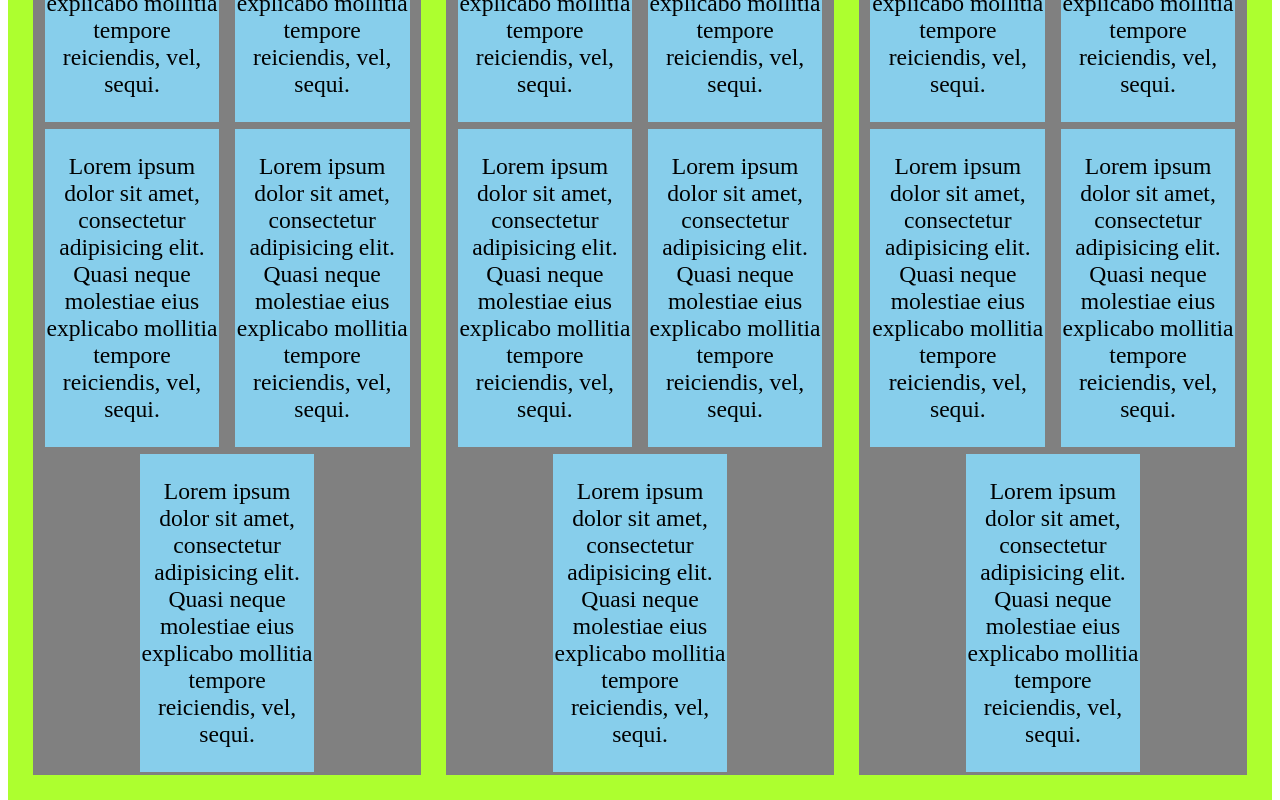
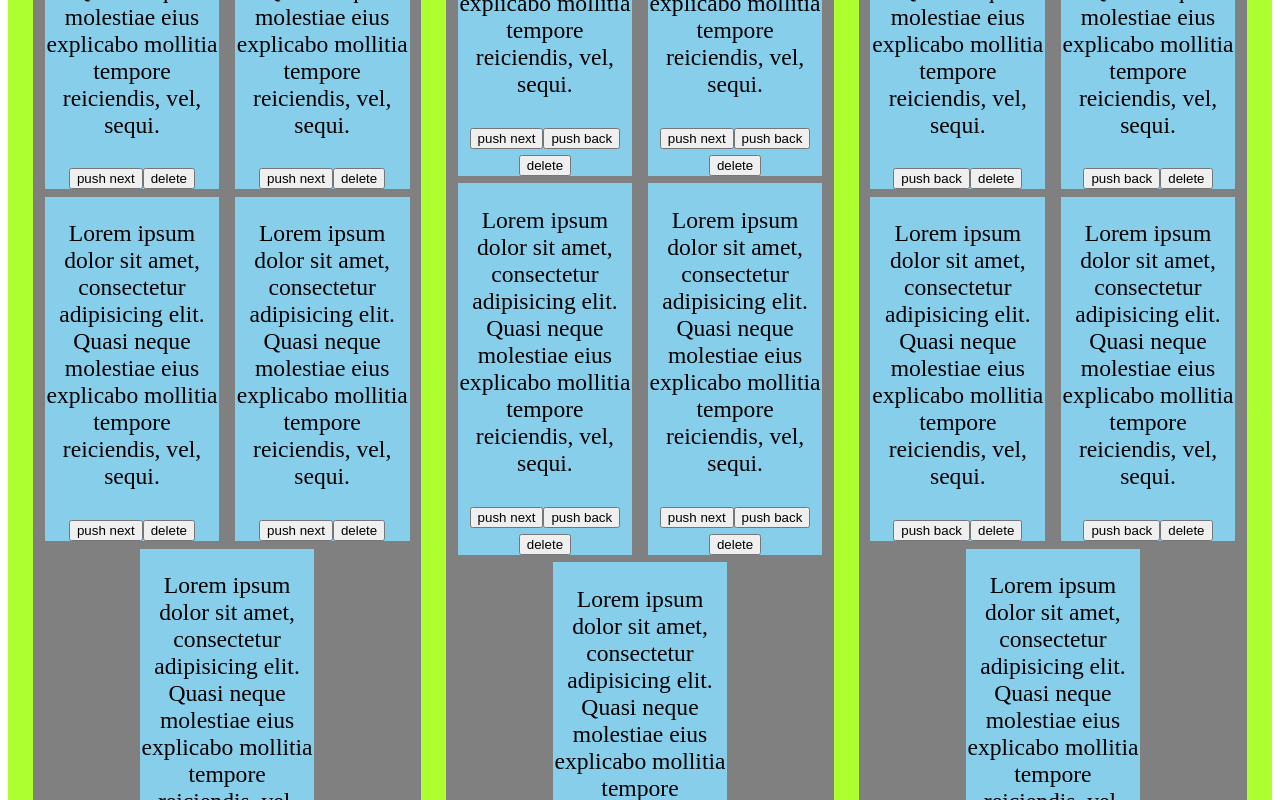
Before and after one commit to dariusznowak/kanban-board, a React (Create React App) app: page / in a window 1280 px wide. Shown: the part 480-1280 px from the top of the page. Built offline with nearby package versions, Linux system fonts and the light colour scheme.

Commit message:
Added buttons to tasks components

```diff
--- a/src/components/SingleTask.js
+++ b/src/components/SingleTask.js
@@ -1,12 +1,19 @@
 import React from "react";
 
-function SingleTask() {
+function SingleTask(props) {
   return (
     <div className="single-task">
       <p>
         Lorem ipsum dolor sit amet, consectetur adipisicing elit. Quasi neque
         molestiae eius explicabo mollitia tempore reiciendis, vel, sequi.
       </p>
+
+      {(props.data === "to-do-board" || props.data === "in-progress-board") && (
+        <button>push next</button>
+      )}
+      {(props.data === "in-progress-board" ||
+        props.data === "completed-board") && <button>push back</button>}
+      <button>delete</button>
     </div>
   );
 }
--- a/src/components/TaskBoard.js
+++ b/src/components/TaskBoard.js
@@ -1,5 +1,9 @@
 import React from "react";
 import SingleTask from "./SingleTask";
+
+//function createSingleTask
+//jeden z propsow: props.data - wysylam go po to zeby wiedziec ile buttonow
+//dla single taska zrobic
 
 function TaskBoard(props) {
   return (
@@ -8,11 +12,11 @@ function TaskBoard(props) {
         <h1>{props.headingText}</h1>
       </div>
       <div className={"board-like " + props.data}>
-        <SingleTask />
-        <SingleTask />
-        <SingleTask />
-        <SingleTask />
-        <SingleTask />
+        <SingleTask data={props.data} />
+        <SingleTask data={props.data} />
+        <SingleTask data={props.data} />
+        <SingleTask data={props.data} />
+        <SingleTask data={props.data} />
       </div>
     </div>
   );
```
